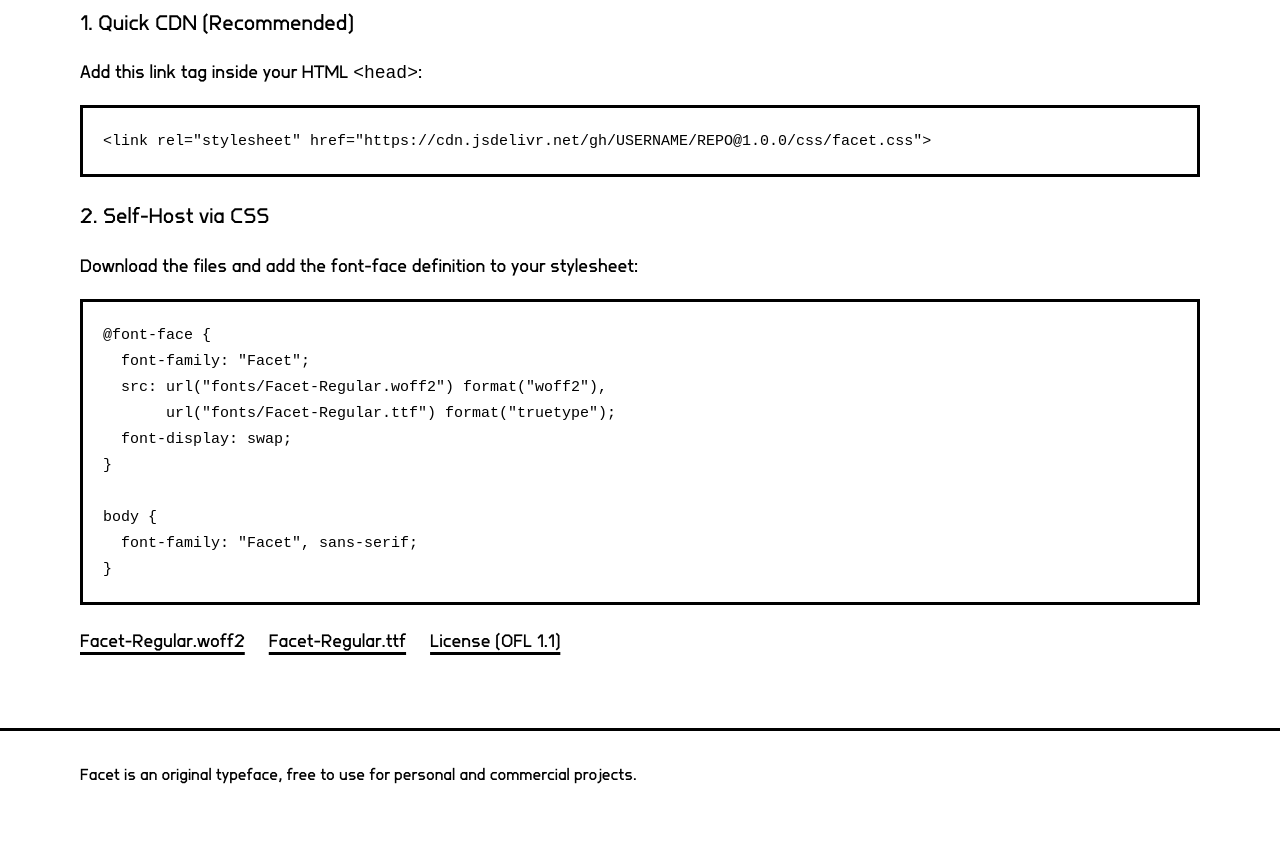
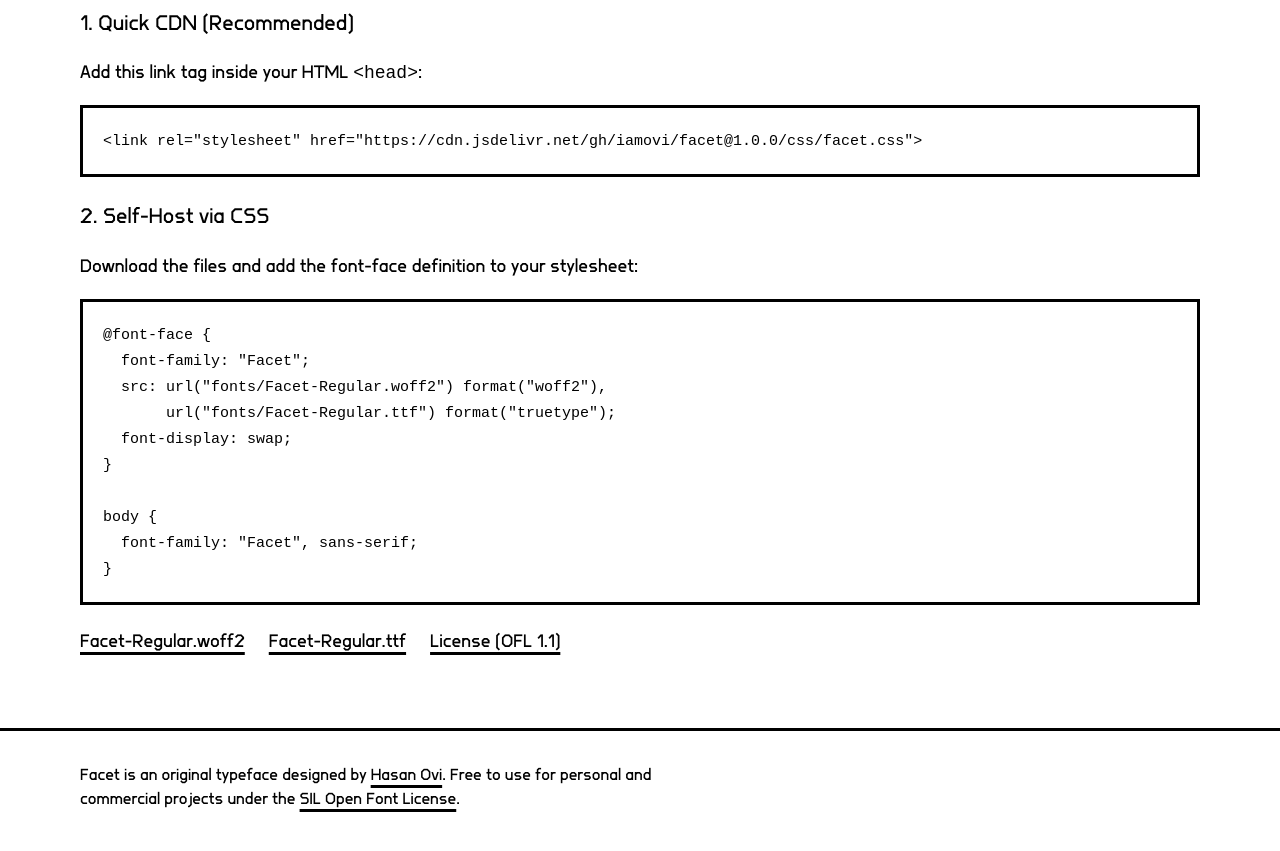
Before and after one commit to iamovi/corte, a plain HTML site: page index.html in a window 1280 px wide. Shown: the part 2020-2871 px from the top of the page. Drawn offline with Linux system fonts and the light colour scheme.

Commit message:
Configure attribution for Hasan Ovi (iamovi) and add README.md

```diff
--- a/index.html
+++ b/index.html
@@ -59,7 +59,7 @@
 
       <h3>1. Quick CDN (Recommended)</h3>
       <p>Add this link tag inside your HTML <code>&lt;head&gt;</code>:</p>
-      <pre class="code"><code>&lt;link rel="stylesheet" href="https://cdn.jsdelivr.net/gh/USERNAME/REPO@1.0.0/css/facet.css"&gt;</code></pre>
+      <pre class="code"><code>&lt;link rel="stylesheet" href="https://cdn.jsdelivr.net/gh/iamovi/facet@1.0.0/css/facet.css"&gt;</code></pre>
 
       <h3>2. Self-Host via CSS</h3>
       <p>Download the files and add the font-face definition to your stylesheet:</p>
@@ -85,7 +85,7 @@ body {
 
 <footer>
   <div class="wrap">
-    <p>Facet is an original typeface, free to use for personal and commercial projects.</p>
+    <p>Facet is an original typeface designed by <a href="https://github.com/iamovi" target="_blank" rel="noopener">Hasan Ovi</a>. Free to use for personal and commercial projects under the <a href="LICENSE">SIL Open Font License</a>.</p>
   </div>
 </footer>
 
```
Also changed, not shown: README.txt (deleted), 2 other files.
